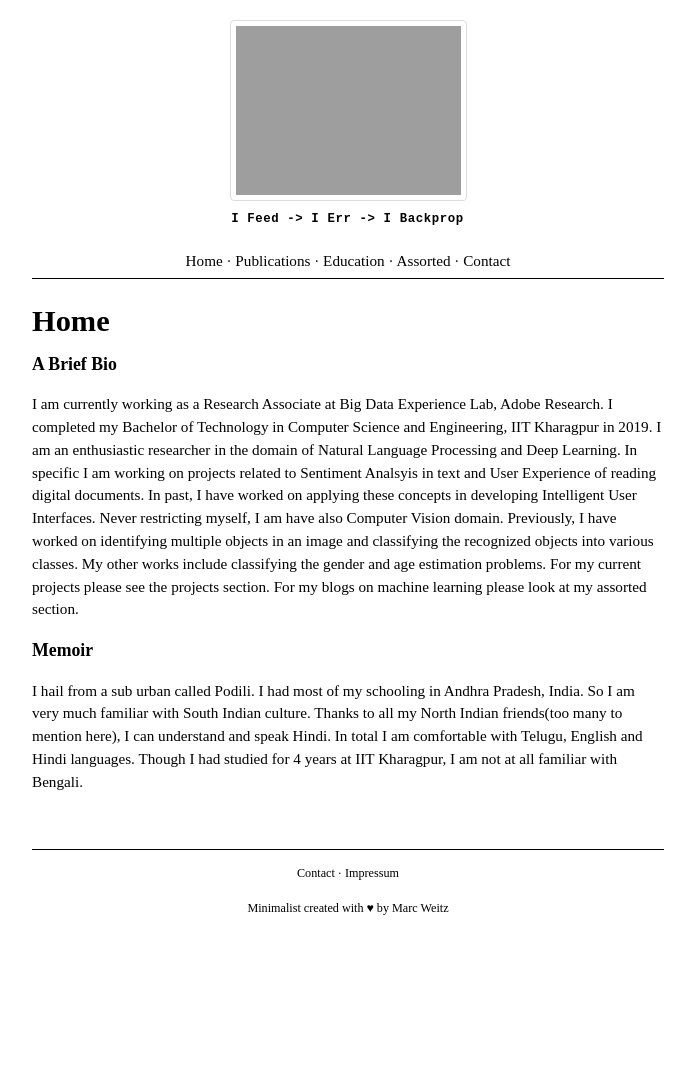
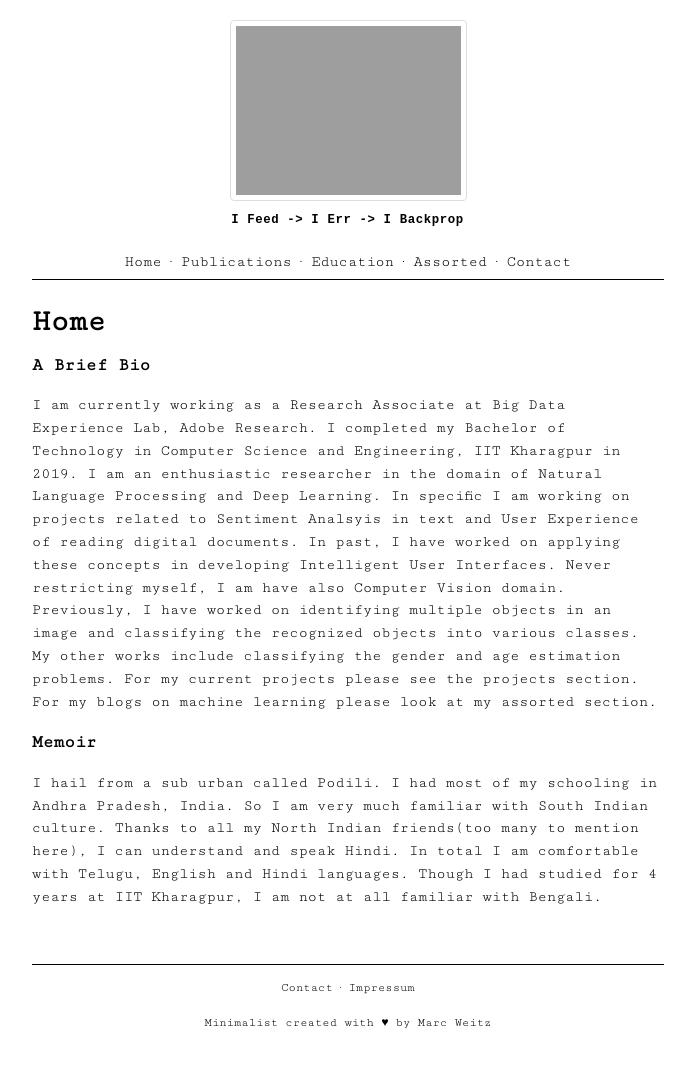
Before and after one commit to bhanu77prakash/bhanu77prakash.github.io, a Jekyll site: the page built from index.md, in a window 1280 px wide. Shown: the whole page, without its empty margins (292-987 px from the left). Built offline with Jekyll 4.4.1, drawn with Linux system fonts in a browser that asks for light colours; before the commit the page ends 952 px from its top, so only the background shows below that.

Commit message:
updated site

```diff
--- a/_includes/head.html
+++ b/_includes/head.html
@@ -2,7 +2,7 @@
     <title>{{site.title}}</title>
     <meta charset="utf-8">
     <link href="{{site.url}}{{site.baseurl}}/assets/css/style.css" type="text/css" rel="stylesheet"></link>
-    <link href="https://fonts.googleapis.com/css?family=Niconne" rel="stylesheet">
+    <link href="https://fonts.googleapis.com/css?family=Cutive+Mono" rel="stylesheet">
     <meta content="{{site.description}}" name="description"></meta>
     <meta content="{{site.owner}}" name="author"></meta>
     <meta content="Copyright 2017 {{site.owner}}. All rights reserved." name="copyright"></meta>
```
